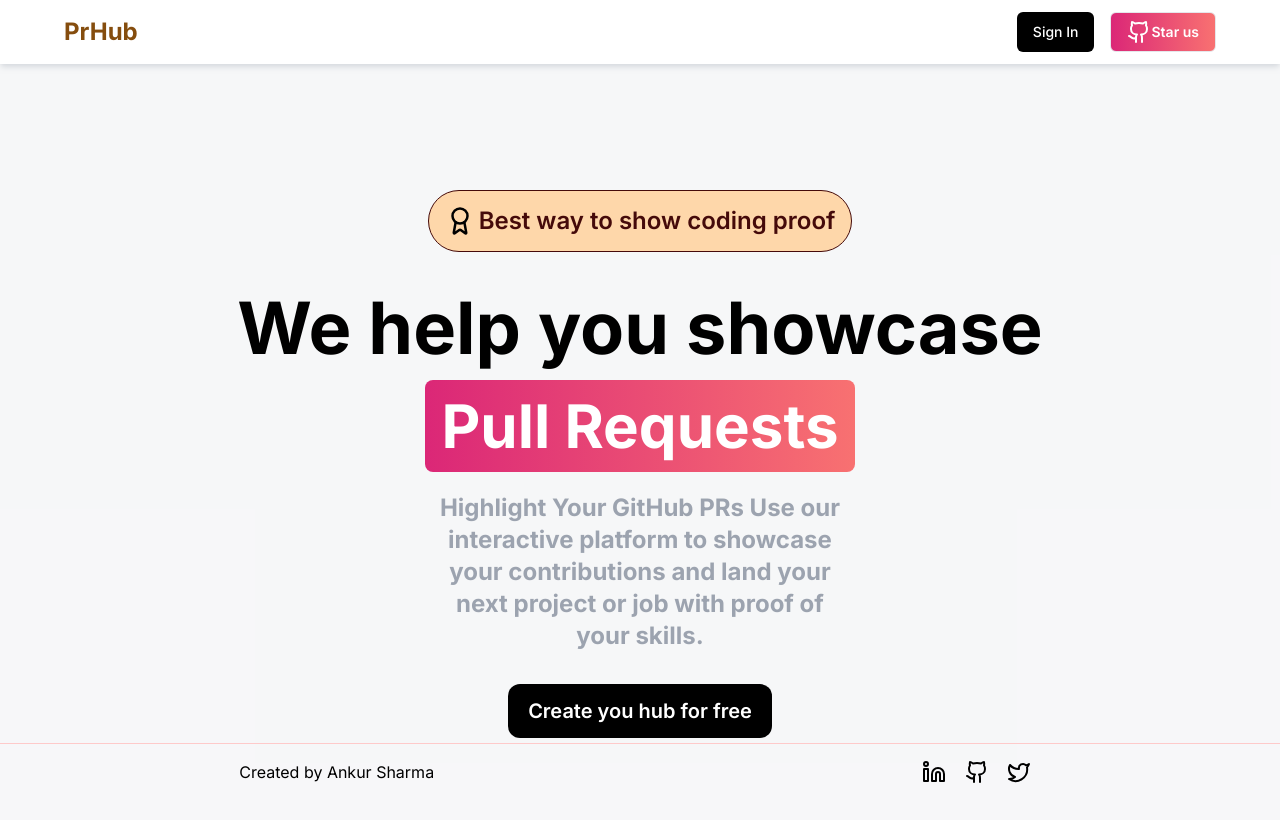
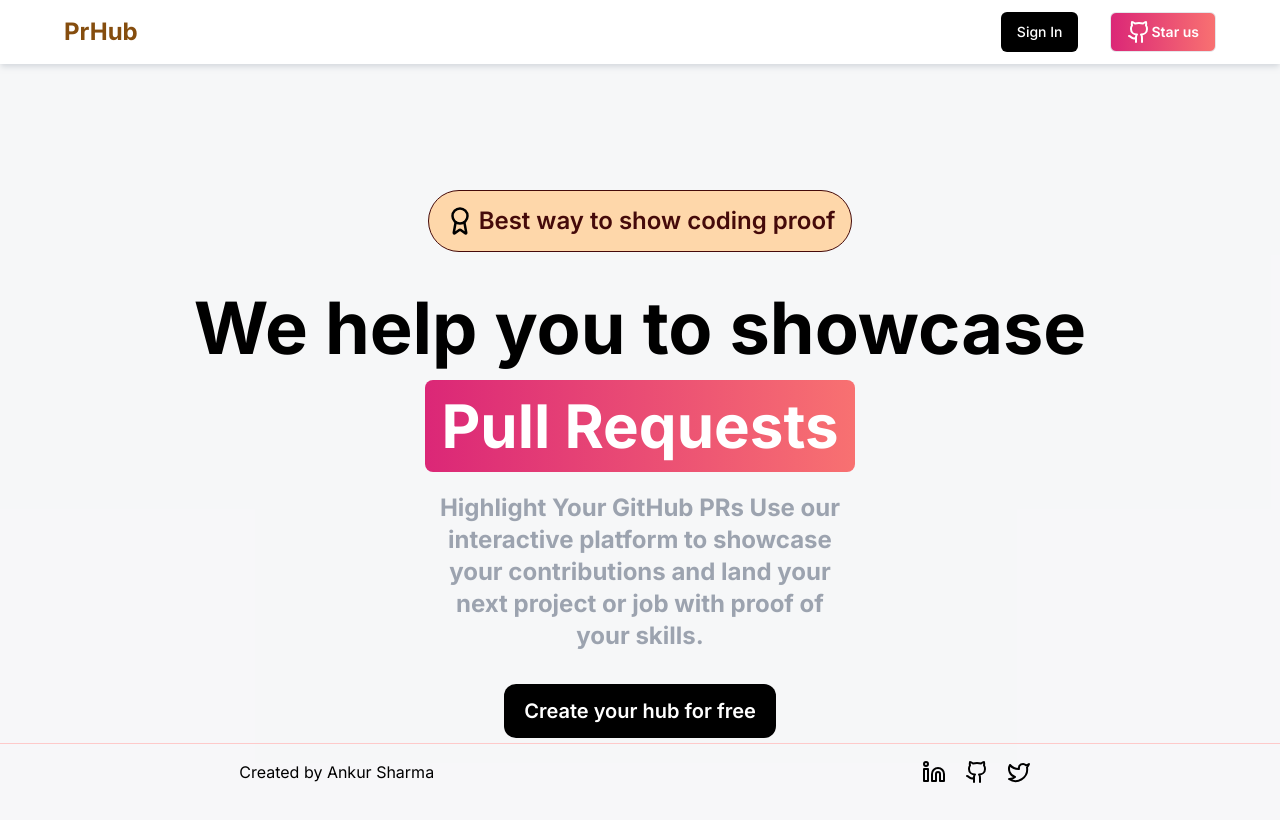
Before and after one commit to Ankur1493/pr_hub, a Next.js app: page / in a window 1280 px wide. Shown: the top 820 px of the page. Built offline with nearby package versions, Linux system fonts and the light colour scheme; no server answers.

Commit message:
fixes for github_oauth

```diff
--- a/app/(marketing)/page.tsx
+++ b/app/(marketing)/page.tsx
@@ -1,9 +1,10 @@
+import { Award } from "lucide-react"
+import { auth } from "@/auth"
 import Link from "next/link"
-import { Award } from "lucide-react"
 
 
-export default function HomePage() {
-
+export default async function HomePage() {
+  const session = await auth()
   return (
     <div className="w-screen h-full flex flex-col justify-center items-center">
       <div className="flex items-center justify-center p-3 px-4 bg-orange-200 border-red-950 border rounded-[50px] text-[24px] font-semibold mb-10">
@@ -14,7 +15,7 @@
       </div>
       <div className="flex flex-col justify-center items-center">
         <h1 className="text-7xl font-bold">
-          We help you showcase
+          We help you to showcase
         </h1>
         <div className="mt-4 w-fit text-6xl rounded-lg bg-gradient-to-r from-pink-600 to-red-400 text-white font-bold text-center p-4">
           Pull Requests
@@ -25,12 +26,13 @@
           Highlight Your GitHub PRs Use our interactive platform to showcase your contributions and land your next project or job with proof of your skills.
         </p>
       </div>
-      <Link
-        href={"/"}
+      <div
         className="mt-8 p-3 px-5 border-white bg-black text-white text-[20px] font-semibold rounded-xl"
       >
-        Create you hub for free
-      </Link>
+        <Link href="/home">
+          Create your hub for free
+        </Link>
+      </div>
     </div>
   )
 }
--- /dev/null
+++ b/app/home/page.tsx
@@ -0,0 +1,7 @@
+const HomePage = () => {
+  return (
+    <div>HomePage</div>
+  )
+}
+
+export default HomePage
--- a/app/layout.tsx
+++ b/app/layout.tsx
@@ -20,7 +20,7 @@
       <head />
       <body
         className={cn(
-          "overflow-y-hidden h-screen bg-background font-sans antialiased",
+          " h-screen bg-background font-sans antialiased",
           fontSans.variable
         )}
       >
--- a/components/Navbar.tsx
+++ b/components/Navbar.tsx
@@ -6,10 +6,10 @@
 export default function Navbar() {
   return (
     <div className="h-16 px-16 flex justify-between items-center shadow-md shadow-gray-400">
-      <div className="text-2xl font-bold text-yellow-800">
+      <Link href={"/"} className="text-2xl font-bold text-yellow-800">
         PrHub
-      </div>
-      <div className="flex">
+      </Link>
+      <div className="flex gap-4">
         <SignIn />
         <Link href={"/https://github.com/ankur1493/pr_hub"} >
           <Button className="flex border font-semibold bg-gradient-to-r from-pink-600 to-red-400 text-white"> <Github /> Star us</Button>
--- a/components/SignIn.tsx
+++ b/components/SignIn.tsx
@@ -1,5 +1,6 @@
 import { auth, signIn, signOut } from "@/auth"
 import { Button } from "./ui/button";
+import { DEFAULT_LOGIN_REDIRECT } from "@/routes";
 
 export async function SignIn() {
   const session = await auth();
@@ -11,7 +12,9 @@
 
   const handleLogin = async () => {
     "use server"
-    await signIn();
+    await signIn("github", {
+      redirectTo: DEFAULT_LOGIN_REDIRECT
+    });
   }
 
   return (
@@ -19,7 +22,7 @@
       {
         session ? (
           <form action={handleSignout}>
-            <Button className="bg-black text-white mr-4">Sign Out</Button>
+            <Button className="bg-black text-white mr-4 w-full">Sign Out</Button>
           </form>
         ) : (
           <form action={handleLogin}>
--- /dev/null
+++ b/routes.ts
@@ -0,0 +1,5 @@
+export const publicRoutes = ["/"];
+
+export const apiAuthPrefix = "/api/auth";
+
+export const DEFAULT_LOGIN_REDIRECT = "/home"
```
